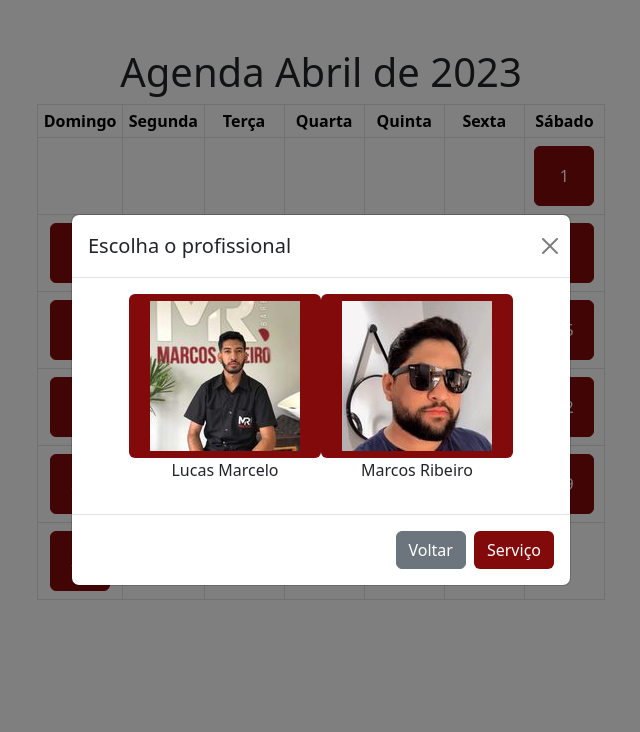
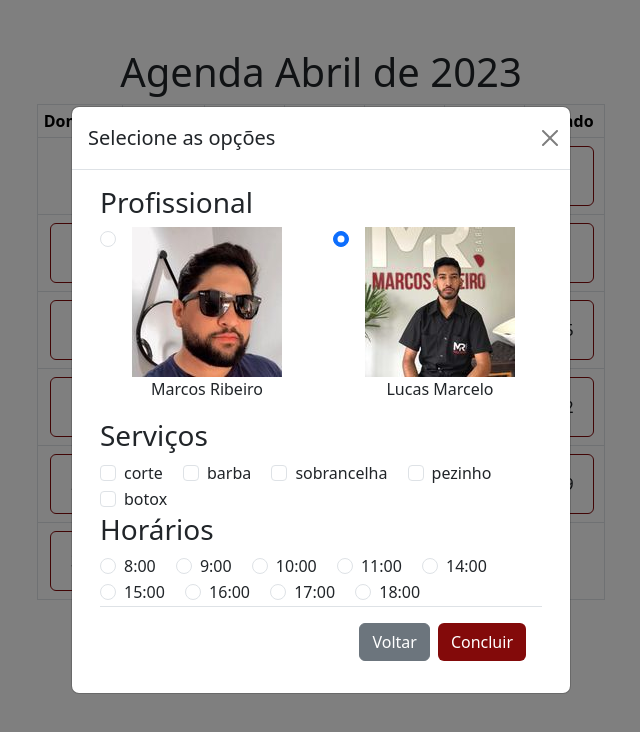
Before and after one commit to hugobrener/agendamento-online, a website: page calendario.html in a window 1280 px wide. Both pictures are taken after a click on the button "10". Shown: the whole page, without its empty margins (319-959 px from the left). Drawn offline with nearby package versions, Linux system fonts and the light colour scheme.

Commit message:
mudando o modal

```diff
--- a/calendario.html
+++ b/calendario.html
@@ -13,8 +13,8 @@
       <div class="col">
         <table class="text-center table table-bordered">
           <thead>
-            <tr>
-              <th class="p-1 day-week">Domingo</th>
+            <tr class="day-week text-white">
+              <th class="p-1 ">Domingo</th>
               <th class="p-1 ">Segunda</th>
               <th class="p-1 ">Terça</th>
               <th class="p-1 ">Quarta</th>
@@ -37,68 +37,96 @@
     <div class="modal-dialog modal-dialog-centered">
       <div class="modal-content">
         <div class="modal-header">
-          <h1 class="modal-title fs-5" id="exampleModalToggleLabel">Escolha o profissional</h1>
+          <h1 class="modal-title fs-5" id="exampleModalToggleLabel">Selecione as opções</h1>
           <button type="button" class="btn-close p-1" data-bs-dismiss="modal" aria-label="Close"></button>
         </div>
         <div class="modal-body">
-          <div class="d-flex justify-content-center">
-            <div>
-              <button class="btn bg-principal" id="Lucas Marcelo" data-profissional><img class="mx-2 text-center" src="imagens/foto-lucas-perfil.jpg" alt=""></button>
-              <p class="mx-2 text-center">Lucas Marcelo</p>
+          <div class="container-fluid">
+            <div class="row">
+              <h3>Profissional</h3>
+              <div class="col-md-6">
+                <div class="form-check">
+                  <input class="form-check-input" type="radio" name="flexRadioDefault" id="flexRadioDefault1">
+                  <label class="form-check-label" for="flexRadioDefault1">
+                    <img class="mx-2 text-center" src="imagens/foto-marcos-perfil.jpg" alt="">
+                    <p class="mx-2 text-center">Marcos Ribeiro</p>
+                  </label>
+                </div>
+              </div>
+              <div class="col-md-6 ">
+              <div class="form-check">
+                  <input class="form-check-input" type="radio" name="flexRadioDefault" id="flexRadioDefault2" checked>
+                  <label class="form-check-label" for="flexRadioDefault2">
+                    <img class="mx-2 text-center" src="imagens/foto-lucas-perfil.jpg" alt="">
+                    <p class="mx-2 text-center">Lucas Marcelo</p>
+                  </label>
+                </div>
             </div>
-            <div>
-              <button class="btn bg-principal" id="Marcos Ribeiro" data-profissional><img class="mx-2 text-center" src="imagens/foto-marcos-perfil.jpg" alt=""></button>
-              <p class="mx-2 text-center">Marcos Ribeiro</p>
+            <div class="row">
+              <h3>Serviços</h3>
+              <div class="col-md-12 ms-auto">
+                <div class="form-check form-check-inline">
+                  <input class="form-check-input" type="checkbox" id="inlineCheckbox1" value="option1">
+                  <label class="form-check-label" for="inlineCheckbox1">corte</label>
+                </div>
+                <div class="form-check form-check-inline">
+                  <input class="form-check-input" type="checkbox" id="inlineCheckbox2" value="option2">
+                  <label class="form-check-label" for="inlineCheckbox2">barba</label>
+                </div>
+                <div class="form-check form-check-inline">
+                  <input class="form-check-input" type="checkbox" id="inlineCheckbox3" value="option3" >
+                  <label class="form-check-label" for="inlineCheckbox3">sobrancelha</label>
+                </div>
+                <div class="form-check form-check-inline">
+                  <input class="form-check-input" type="checkbox" id="inlineCheckbox4" value="option4" >
+                  <label class="form-check-label" for="inlineCheckbox4">pezinho</label>
+                </div>
+                <div class="form-check form-check-inline">
+                  <input class="form-check-input" type="checkbox" id="inlineCheckbox5" value="option5" >
+                  <label class="form-check-label" for="inlineCheckbox5">botox</label>
+                </div>
+              </div>
+            </div>
+            <div class="row">
+              <h3>Horários</h3>
+              <div class="col-md-12 ms-auto"><div class="form-check form-check-inline">
+                <input class="form-check-input" type="radio" name="inlineRadioOptions" id="inlineRadio1" value="option1">
+                <label class="form-check-label" for="inlineRadio1">8:00</label>
+              </div>
+              <div class="form-check form-check-inline">
+                <input class="form-check-input" type="radio" name="inlineRadioOptions" id="inlineRadio2" value="option2">
+                <label class="form-check-label" for="inlineRadio2">9:00</label>
+              </div>
+              <div class="form-check form-check-inline">
+                <input class="form-check-input" type="radio" name="inlineRadioOptions" id="inlineRadio3" value="option3" >
+                <label class="form-check-label" for="inlineRadio3">10:00 </label>
+              </div>
+              <div class="form-check form-check-inline">
+                <input class="form-check-input" type="radio" name="inlineRadioOptions" id="inlineRadio4" value="option4" >
+                <label class="form-check-label" for="inlineRadio4">11:00 </label>
+              </div>
+              <div class="form-check form-check-inline">
+                <input class="form-check-input" type="radio" name="inlineRadioOptions" id="inlineRadio5" value="option5" >
+                <label class="form-check-label" for="inlineRadio5">14:00 </label>
+              </div>
+              <div class="form-check form-check-inline">
+                <input class="form-check-input" type="radio" name="inlineRadioOptions" id="inlineRadio6" value="option6" >
+                <label class="form-check-label" for="inlineRadio6">15:00 </label>
+              </div>
+              <div class="form-check form-check-inline">
+                <input class="form-check-input" type="radio" name="inlineRadioOptions" id="inlineRadio7" value="option7" >
+                <label class="form-check-label" for="inlineRadio7">16:00 </label>
+              </div>
+              <div class="form-check form-check-inline">
+                <input class="form-check-input" type="radio" name="inlineRadioOptions" id="inlineRadio8" value="option8" >
+                <label class="form-check-label" for="inlineRadio8">17:00 </label>
+              </div>
+              <div class="form-check form-check-inline">
+                <input class="form-check-input" type="radio" name="inlineRadioOptions" id="inlineRadio9" value="option9" >
+                <label class="form-check-label" for="inlineRadio9">18:00 </label>
+              </div>
             </div>
           </div>
-        </div>
-        <div class="modal-footer">
-          <button class="btn btn-secondary" data-bs-dismiss="modal" data-bs-toggle="modal">Voltar</button>
-          <button class="btn bg-principal text-white" data-bs-target="#exampleModalToggle2" data-bs-toggle="modal">Serviço</button>
-        </div>
-      </div>
-    </div>
-  </div>
-  <div class="modal fade" id="exampleModalToggle2" aria-hidden="true" aria-labelledby="exampleModalToggleLabel2" tabindex="-1">
-    <div class="modal-dialog modal-dialog-centered">
-      <div class="modal-content">
-        <div class="modal-header">
-          <h1 class="modal-title fs-5" id="exampleModalToggleLabel2">Serviço</h1>
-          <button type="button" class="btn-close" data-bs-dismiss="modal" aria-label="Close"></button>
-        </div>
-        <div class="modal-body">
-          <ul class="lista-de-servico">
-            <li class="lista-servico"><button class="btn bg-principal text-white my-1" data-servico>corte</button></li>
-            <li class="lista-servico"><button class="btn bg-principal text-white my-1" data-servico>barba</button></li>
-            <li class="lista-servico"><button class="btn bg-principal text-white my-1" data-servico>corte e barba</button></li>
-            <li class="lista-servico"><button class="btn bg-principal text-white my-1" data-servico>sobrancelha</button></li>
-            <li class="lista-servico"><button class="btn bg-principal text-white my-1" data-servico>pezinho</button></li>
-            <li class="lista-servico"><button class="btn bg-principal text-white my-1" data-servico>botox</button></li>
-          </ul>
-        </div>
-        <div class="modal-footer">
-          <button class="btn btn-secondary text-white" data-bs-dismiss="modal" data-bs-toggle="modal">Voltar</button>
-          <button class="btn bg-principal text-white" data-bs-target="#exampleModalToggle3" data-bs-toggle="modal">Horário</button>
-        </div>
-      </div>
-    </div>
-  </div>
-  <div class="modal fade" id="exampleModalToggle3" aria-hidden="true" aria-labelledby="exampleModalToggleLabel2" tabindex="-1">
-    <div class="modal-dialog modal-dialog-centered">
-      <div class="modal-content">
-        <div class="modal-header">
-          <h1 class="modal-title fs-5" id="exampleModalToggleLabel2">Serviço</h1>
-          <button type="button" class="btn-close" data-bs-dismiss="modal" aria-label="Close"></button>
-        </div>
-        <div class="modal-body">
-          <ul>
-            <li class="lista-servico"><button class="btn bg-principal text-white my-1" data-horario >9h00</button></li>
-            <li class="lista-servico"><button class="btn bg-principal text-white my-1" data-horario>10h00</button></li>
-            <li class="lista-servico"><button class="btn bg-principal text-white my-1" data-horario>11h00</button></li>
-            <li class="lista-servico"><button class="btn bg-principal text-white my-1" data-horario>12h00 - indisponível</button></li>
-            <li class="lista-servico"><button class="btn bg-principal text-white my-1" data-horario>13h00</button></li>
-            <li class="lista-servico"><button class="btn bg-principal text-white my-1" data-horario>14h00</button></li>
-          </ul>
         </div>
         <div class="modal-footer">
           <button class="btn btn-secondary text-white" data-bs-dismiss="modal" data-bs-toggle="modal">Voltar</button>
--- a/estilo-calendario.css
+++ b/estilo-calendario.css
@@ -1,10 +1,11 @@
 .day-week {
     background-color: #830a0a;
+
 }
 
 .table {
     width: 568px;
-    background-color: rgba(185, 183, 183, 0.562);
+    background-color: rgba(250, 245, 245, 0.562);
     margin: auto;
     border-radius:10px ;
 }
@@ -15,30 +16,28 @@
 
 .bg-principal:hover {
     background-color: rgb(168, 10, 10);
-    transform: scale(1.2);
+    transform: scale(1.05);
 }
 .btn-dia {
     border-color: #830a0a;
-    color: white;
     width: 60px;
     height: 60px;
-    background-color:#830a0a;
     padding: 6px;
 }
 
 .btn-dia:hover {
     color: white;
     background-color: rgb(168, 10, 10);
-    transform: scale(1.2);
+    transform: scale(1.05);
 }
 
 
-.btn-dia:active {
-    border: none;
 
-
-}
 
 .lista-de-servico {
     column-count: 2;
 }
+
+li {
+    list-style: none;
+}
--- a/js/calendario.js
+++ b/js/calendario.js
@@ -2,6 +2,7 @@ calendario()
 profissional()
 servico()
 horario()
+escolhaDia()
 confirmacao()
 
 
@@ -43,28 +44,13 @@ function calendario() {document.addEventListener('DOMContentLoaded', function()
             cell.innerHTML = '';
           } else {
             // Células com os dias do mês atual
-            cell.innerHTML = `<button type="button" class="btn btn-dia" id="${dia}" data-bs-target="#exampleModalToggle" data-bs-toggle="modal" data-bs-target="#staticBackdrop">${dia}</button>`
+            cell.innerHTML = `<button type="button" class="btn btn-dia" id="${dia}" data-dia data-bs-target="#exampleModalToggle" data-bs-toggle="modal" data-bs-target="#staticBackdrop">${dia}</button>`
             dia++;
           }
           row.appendChild(cell);
         }
         calendario.appendChild(row);
       }
-
-
-
-      // Adiciona um evento de clique aos links dos dias e pega o dia clicado
-      const diaLinks = document.getElementsByClassName('date-block');
-      for (let i = 0; i < diaLinks.length; i++) {
-        diaLinks[i].addEventListener('click', () => {
-          dia_escohido = diaLinks[i].innerText
-
-
-        })
-
-      }
-
-
 
     }//DOMContentLoad
   )//addEventListener
@@ -101,9 +87,21 @@ function horario(){
   }
 }
 
+
+
+function escolhaDia(){
+  const opcaoDia = document.querySelectorAll('[data-dia]')
+  for (let k=0; k<opcaoDia.length; k++) {
+    opcaoDia[k].addEventListener('click', () => {
+      dia_escolhido = opcaoDia[k].id
+      return dia_escolhido
+    } )
+  }
+}
+
 function confirmacao(){
   const confirma = document.querySelector('[data-confirma]')
   confirma.addEventListener('click', () => {
-    alert(`barbeiro ${profissional_escolhido}, serviço ${servico_escolhido}, no dia a ser definido, as ${horario_escolhido}`)
+    alert(`barbeiro ${profissional_escolhido}, serviço ${servico_escolhido},  as ${horario_escolhido}`)
   })
 }
```
